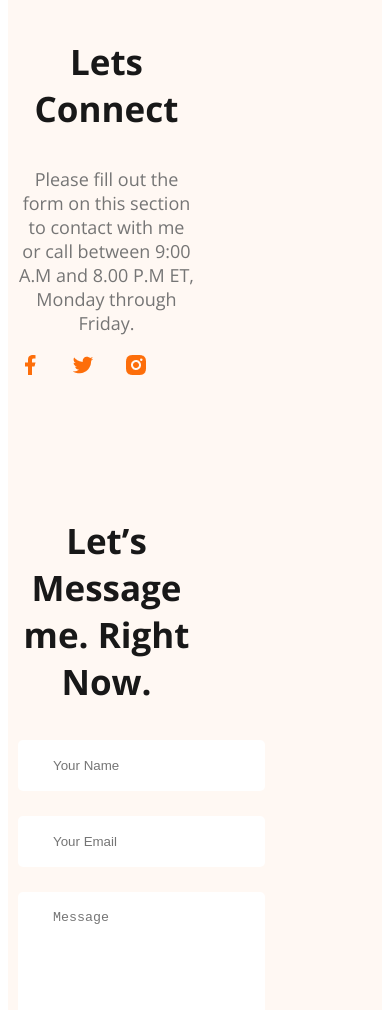
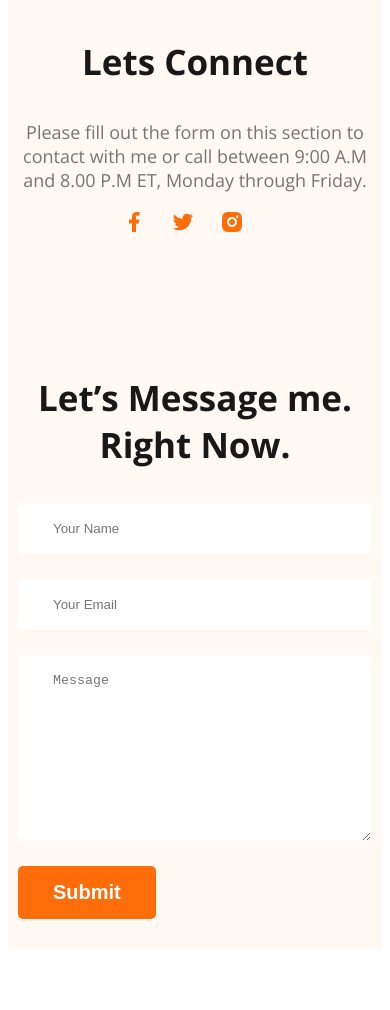
Before and after one commit to arafatah/First-responsive, a plain HTML site: page index.html in a window 390 px wide. Shown: the part 6298-7308 px from the top of the page. After the commit the page ends 7255 px from the top, so only its background shows below. Drawn offline with nearby package versions, Linux system fonts and the light colour scheme.

Commit message:
Last commit

```diff
--- a/styles/portfolio.css
+++ b/styles/portfolio.css
@@ -235,4 +235,18 @@ textarea {
 
     .banner .profile-pic{ width: 100%;}
 
+    .footer-column{
+        width: 100%;
+    }
+    .social-links{
+        display: flex;
+        justify-content: center;
+
+    }
+
+    .contact input[type="text"], .contact input[type="email"], textarea{
+        width: 80%;
+    }
+
+
 }
```
